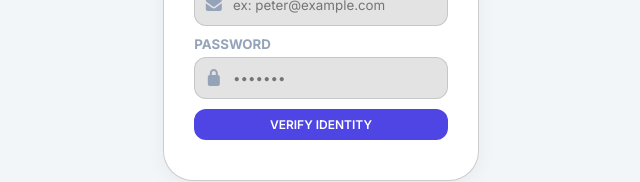
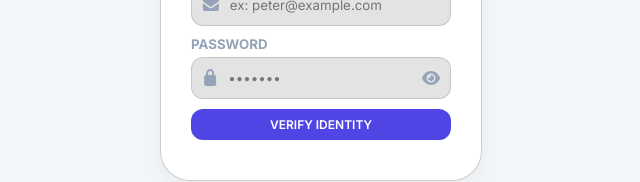
Before and after one commit to VisSuk/CRM_Frontend, a React (Vite) app: page / in a window 1280 px wide. Shown: the part 426-608 px from the top of the page, without its empty margins (319-959 px from the left). Built offline with nearby package versions, Linux system fonts and the light colour scheme.

Commit message:
Added view password toggle

```diff
--- a/src/pages/Auth.jsx
+++ b/src/pages/Auth.jsx
@@ -8,6 +8,7 @@ import { toast, ToastContainer } from "react-toastify";
 import { FontAwesomeIcon } from "@fortawesome/react-fontawesome";
 import {
   faEnvelope,
+  faEye,
   faLock,
   faSuitcase,
 } from "@fortawesome/free-solid-svg-icons";
@@ -15,11 +16,17 @@ import {
 function Auth({ register }) {
   const navigate = useNavigate();
 
+  const [toggleView, setToggleView] = useState(false)
+  console.log(toggleView)
   const [userDetails, setUserDetails] = useState({
     username: "",
     email: "",
     password: "",
   });
+
+  const passwordToggle = () => {
+    setToggleView(prev => !prev)
+  }
 
   const handleFormReset = () => {
     setUserDetails({
@@ -118,7 +125,8 @@ function Auth({ register }) {
               <h5>PASSWORD</h5>
               <div className="icon-input">
                 <FontAwesomeIcon icon={faLock} />
-                <input type="password" placeholder="•••••••" value={userDetails.password} onChange={(e) => { setUserDetails({ ...userDetails, password: e.target.value }) }} />
+                <input type={ toggleView? "text":"password"} placeholder="•••••••" value={userDetails.password} onChange={(e) => { setUserDetails({ ...userDetails, password: e.target.value }) }} />
+                <FontAwesomeIcon icon={faEye} onClick={passwordToggle}/>
               </div>
               <button className="button-primary" onClick={handleLogin} >VERIFY IDENTITY</button>
             </div>
```
